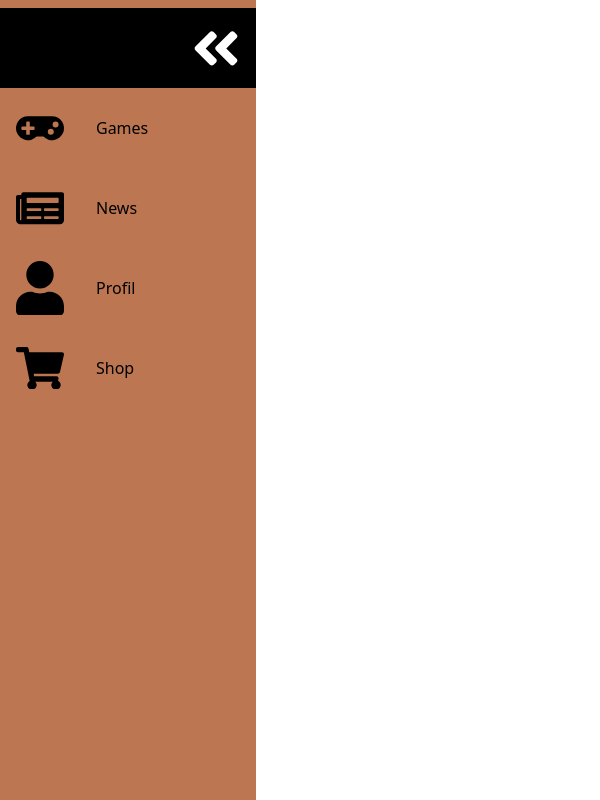
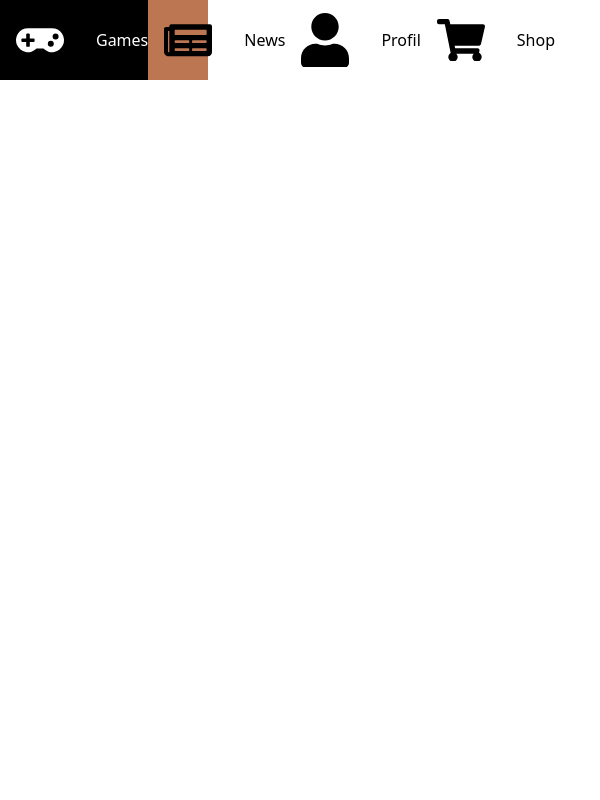
Before and after one commit to JeremyAMichel/Handgames, a Symfony app: template templates/base.html.twig in a window 600 px wide. Run offline with Twig, Linux system fonts and the light colour scheme; the template is opened without the code that fills it, so the values that code supplies are empty; style sheets or scripts are compiled from the project's sources; some libraries are stand-ins or nearby versions.

Commit message:
navbar with responsive

```diff
--- a/assets/styles/a/a.scss
+++ b/assets/styles/a/a.scss
@@ -18,3 +18,11 @@
     max-width: 3rem;
     margin: 0 1rem;
 }
+
+@media only screen and (max-width: 600px){
+    .nav-link{
+        justify-content: center;
+    }
+
+
+}
--- a/assets/styles/li/li.scss
+++ b/assets/styles/li/li.scss
@@ -6,3 +6,11 @@
 .bg-black{
     background-color: black;
 }
+
+@media only screen and (max-width: 600px){
+    .bg-black{
+        display: none;
+    }
+
+
+}
--- a/assets/styles/main/main.scss
+++ b/assets/styles/main/main.scss
@@ -2,3 +2,12 @@
     margin-left: 5rem;
     padding: 1rem;
 }
+
+@media only screen and (max-width: 600px){
+    main{
+        margin: 0;
+        padding: 0;
+    }
+
+
+}
--- a/assets/styles/nav/nav.scss
+++ b/assets/styles/nav/nav.scss
@@ -1,19 +1,11 @@
 .navbar{
-    width: 5rem;
-    height: 100%;
     position: fixed;
     background-color: var(--color-primary);
     transition: width 200ms ease;
 
 }
 
-.navbar:hover{
-    width: 16rem;
-}
 
-.navbar:hover .link-text{
-    display: block;
-}
 
 .navbar:hover .not-nav-link svg{
     transform: rotate(-180deg);
@@ -22,3 +14,31 @@
 .navbar:hover .hovered{
     flex: auto;
 }
+
+@media only screen and (min-width: 600px){
+    .navbar{
+        top:0;
+        width: 5rem;
+        height: 100%;
+    }
+
+    .navbar:hover{
+        width: 13rem;
+    }
+
+    .navbar:hover .link-text{
+        display: inline;
+        transition: opacity var(--transition-speed);
+    }
+}
+
+
+@media only screen and (max-width: 600px){
+    .navbar{
+        bottom:0;
+        width: 100vw;
+        height: 5rem;
+    }
+
+
+}
--- a/assets/styles/ul/ul.scss
+++ b/assets/styles/ul/ul.scss
@@ -8,3 +8,11 @@
     flex-direction: column;
     align-items: center;
 }
+
+@media only screen and (max-width: 600px){
+    .navbar-nav{
+        flex-direction: row;
+    }
+
+
+}
```
